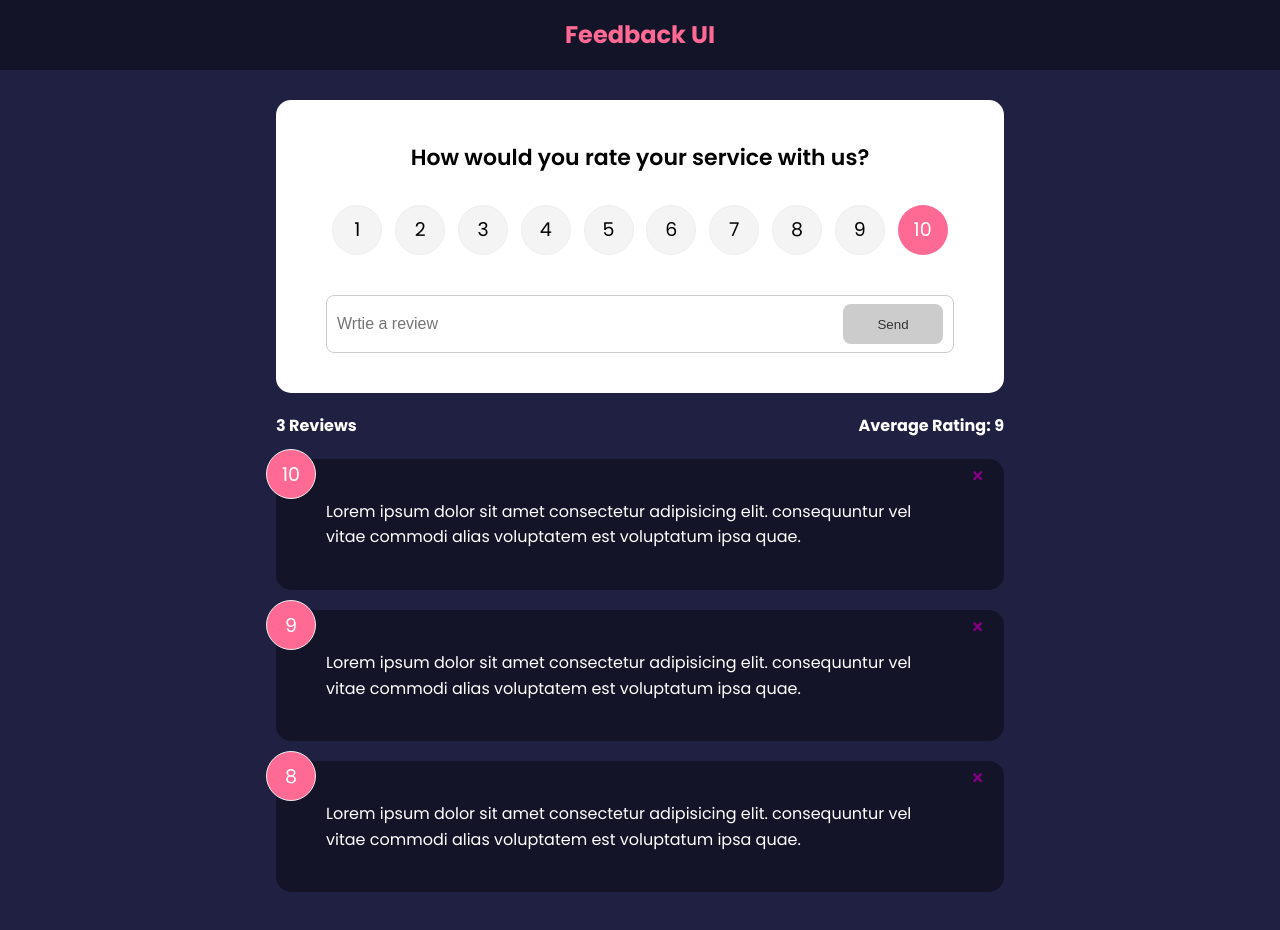
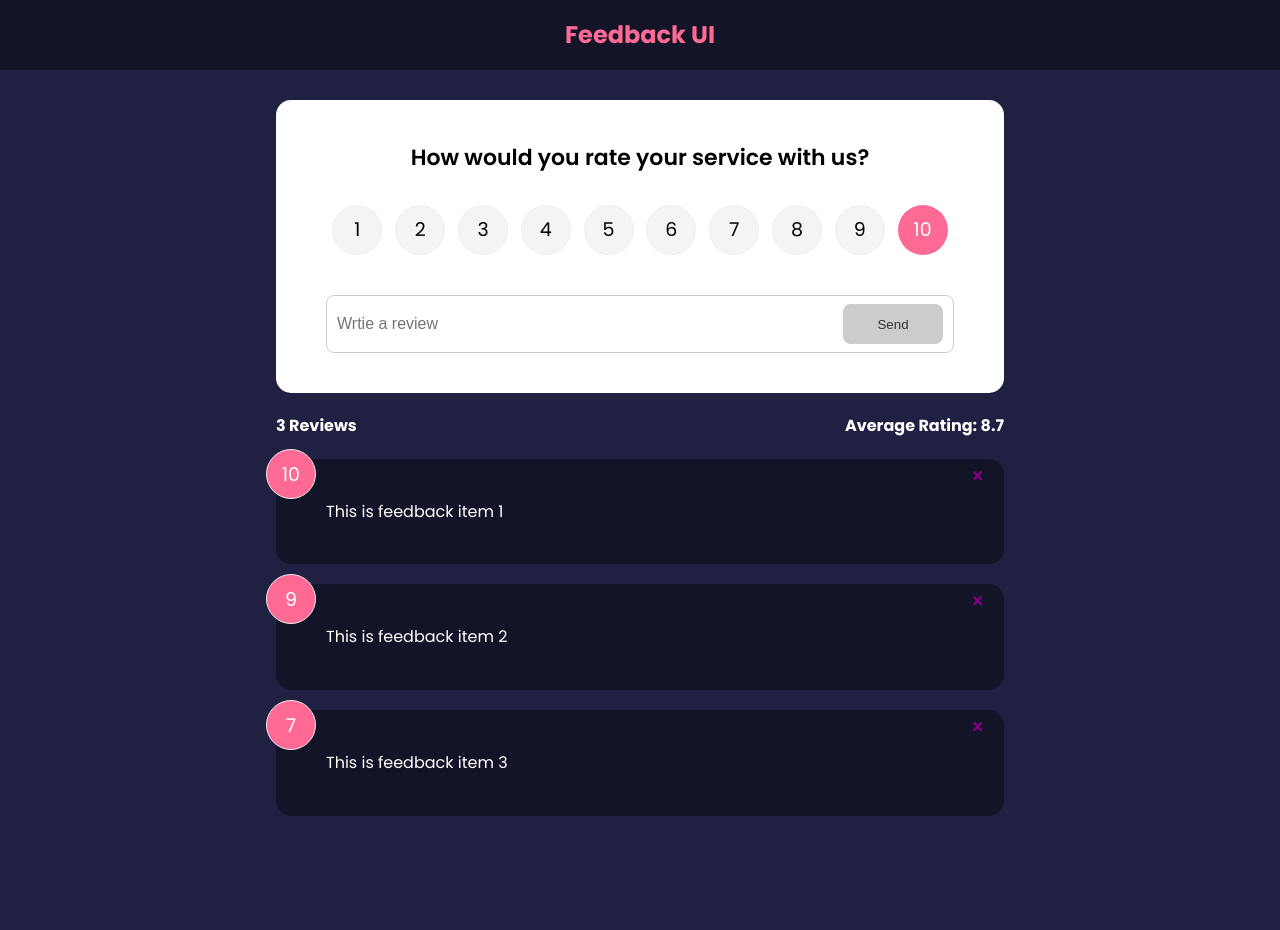
Before and after one commit to esphoenixc/Feedback-App, a React (Create React App) app: page / in a window 1280 px wide. Shown: the top 930 px of the page. After the commit the page ends 861 px from the top, so only its background shows below. Built offline with nearby package versions, Linux system fonts and the light colour scheme; some icons are missing.

Commit message:
[ADD] Moved Functions to the context and passed it as Value= {{}}

```diff
--- a/src/App.js
+++ b/src/App.js
@@ -1,10 +1,7 @@
 import "./App.css";
 import { BrowserRouter as Router, Route, Routes } from "react-router-dom";
-import { v4 as uuidv4 } from "uuid";
-import { useState } from "react";
 import Header from "./components/Header";
 import FeedbackList from "./components/FeedbackList";
-import FeedbackData from "./data/FeedbackData";
 import FeedbackStats from "./components/FeedbackStats";
 import FeedbackForm from "./components/FeedbackForm";
 import AboutPage from "./pages/AboutPage";
@@ -12,19 +9,6 @@
 import { FeedbackProvider } from "./context/FeedbackContext";
 
 function App() {
-  const [feedback, setFeedback] = useState(FeedbackData);
-
-  const deleteFeedback = (id) => {
-    if (window.confirm("Are you sure you want to delete?")) {
-      setFeedback(feedback.filter((item) => item.id !== id));
-    }
-  };
-
-  const addFeedback = (newFeedback) => {
-    newFeedback.id = uuidv4();
-    setFeedback([newFeedback, ...feedback]);
-  };
-
   return (
     <FeedbackProvider>
       <Router>
@@ -36,12 +20,9 @@
               path="/"
               element={
                 <>
-                  <FeedbackForm handleAdd={addFeedback} />
-                  <FeedbackStats feedback={feedback} />
-                  <FeedbackList
-                    feedback={feedback}
-                    handleDelete={deleteFeedback}
-                  />
+                  <FeedbackForm />
+                  <FeedbackStats />
+                  <FeedbackList />
                 </>
               }
             ></Route>
--- a/src/components/FeedbackForm.jsx
+++ b/src/components/FeedbackForm.jsx
@@ -1,14 +1,17 @@
 import React from "react";
-import { useState } from "react";
+import { useState, useContext } from "react";
 import Card from "./shared/Card";
 import Button from "./shared/Button";
 import RatingSelect from "./RatingSelect";
+import FeedbackContext from "../context/FeedbackContext";
 
-function FeedbackForm({ handleAdd }) {
+function FeedbackForm() {
   const [text, setText] = useState("");
   const [rating, setRating] = useState("");
   const [btnDisabled, setBtnDisabled] = useState(true);
   const [message, setMessage] = useState("");
+
+  const { addFeedback } = useContext(FeedbackContext);
 
   const handleTextChange = (e) => {
     if (text === "") {
@@ -33,7 +36,7 @@
         rating,
       };
 
-      handleAdd(newFeedback);
+      addFeedback(newFeedback);
 
       setText("");
     }
--- a/src/components/FeedbackItem.jsx
+++ b/src/components/FeedbackItem.jsx
@@ -1,13 +1,17 @@
 import React from "react";
 import { FaTimes } from "react-icons/fa";
 import PropTypes from "prop-types";
+import { useContext } from "react";
 import Card from "./shared/Card";
+import FeedbackContext from "../context/FeedbackContext";
 
-function FeedbackItem({ item, handleDelete }) {
+function FeedbackItem({ item }) {
+  const { deleteFeedback } = useContext(FeedbackContext);
+
   return (
     <Card reverse={true}>
       <div className="num-display">{item.rating}</div>
-      <button className="close" onClick={() => handleDelete(item.id)}>
+      <button className="close" onClick={() => deleteFeedback(item.id)}>
         <FaTimes color="purple" />
       </button>
       <div className="text-display">{item.text}</div>
--- a/src/components/FeedbackList.jsx
+++ b/src/components/FeedbackList.jsx
@@ -1,9 +1,12 @@
 import React from "react";
+import { useContext } from "react";
 import { motion, AnimatePresence } from "framer-motion";
-import PropTypes from "prop-types";
 import FeedbackItem from "./FeedbackItem";
+import FeedbackContext from "../context/FeedbackContext";
 
-function FeedbackList({ feedback, handleDelete }) {
+function FeedbackList() {
+  const { feedback } = useContext(FeedbackContext);
+
   if (!feedback || feedback.length === 0) {
     return <p>No Feedback T_T</p>;
   }
@@ -19,11 +22,7 @@
               animate={{ opacity: 1 }}
               exit={{ opacity: 0 }}
             >
-              <FeedbackItem
-                key={item.id}
-                item={item}
-                handleDelete={handleDelete}
-              />
+              <FeedbackItem key={item.id} item={item} />
             </motion.div>
           );
         })}
--- a/src/components/FeedbackStats.jsx
+++ b/src/components/FeedbackStats.jsx
@@ -1,7 +1,11 @@
 import React from "react";
+import { useContext } from "react";
 import PropTypes from "prop-types";
+import FeedbackContext from "../context/FeedbackContext";
 
-function FeedbackStats({ feedback }) {
+function FeedbackStats() {
+  const { feedback } = useContext(FeedbackContext);
+
   //Calculate Rating avg
 
   let average =
--- a/src/context/FeedbackContext.js
+++ b/src/context/FeedbackContext.js
@@ -1,4 +1,5 @@
 import { createContext, useState } from "react";
+import { v4 as uuidv4 } from "uuid";
 
 const FeedbackContext = createContext();
 
@@ -6,18 +7,43 @@
   const [feedback, setFeedback] = useState([
     {
       id: 1,
-      text: "This item is from context",
-      rtating: 10,
+      text: "This is feedback item 1",
+      rating: 10,
+    },
+    {
+      id: 2,
+      text: "This is feedback item 2",
+      rating: 9,
+    },
+    {
+      id: 3,
+      text: "This is feedback item 3",
+      rating: 7,
     },
   ]);
+
+  const addFeedback = (newFeedback) => {
+    newFeedback.id = uuidv4();
+    setFeedback([newFeedback, ...feedback]);
+  };
+
+  const deleteFeedback = (id) => {
+    if (window.confirm("Are you sure you want to delete?")) {
+      setFeedback(feedback.filter((item) => item.id !== id));
+    }
+  };
 
   return (
     <FeedbackContext.Provider
       value={{
         feedback,
+        deleteFeedback,
+        addFeedback,
       }}
     >
       {children}
     </FeedbackContext.Provider>
   );
 };
+
+export default FeedbackContext;
```
